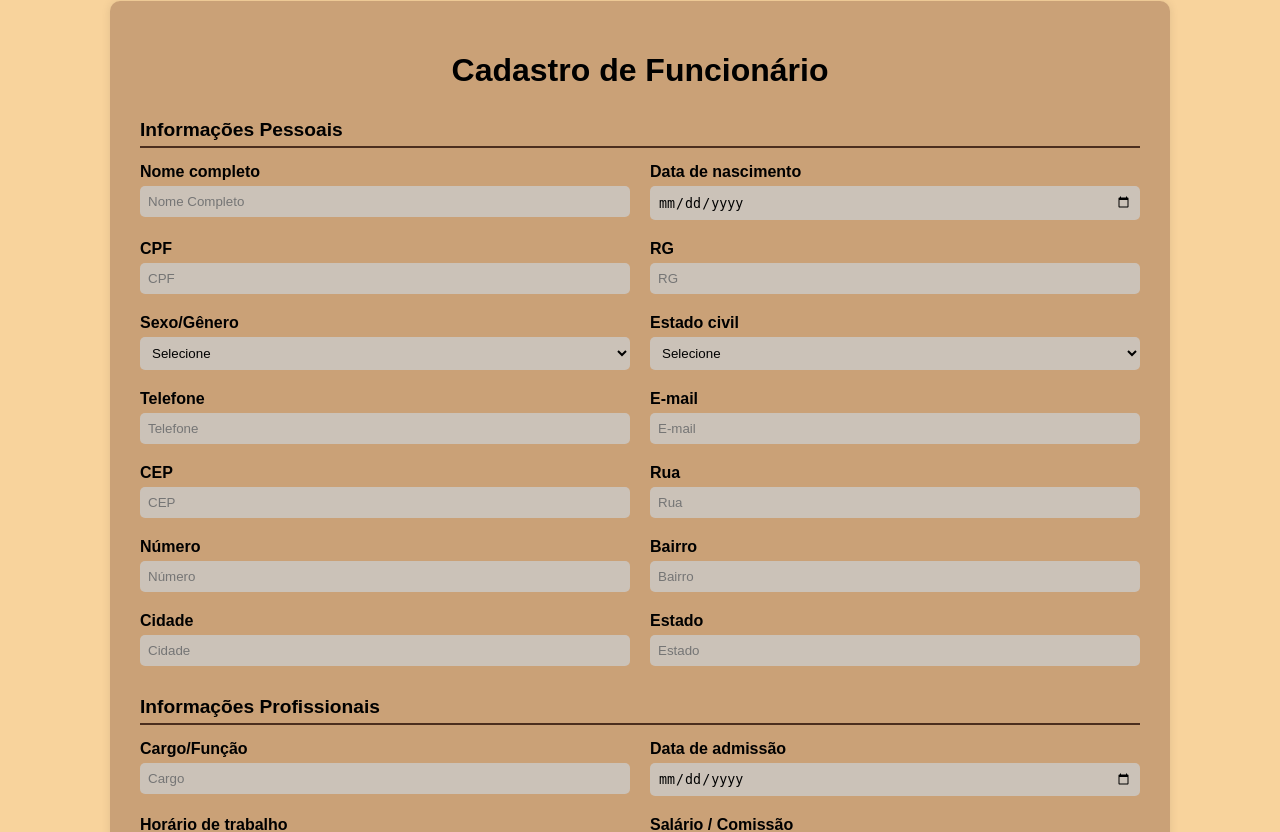
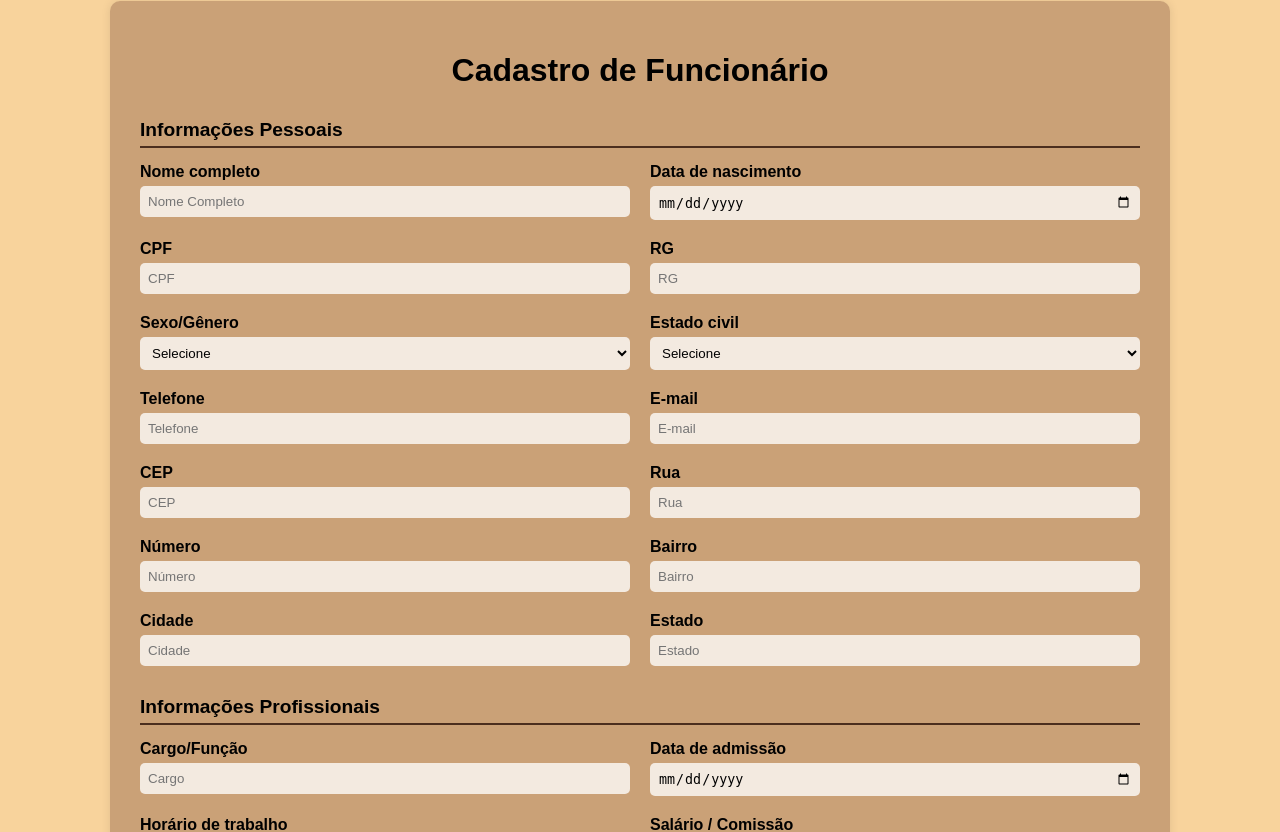
Before and after one commit to victoriafe-sa/Rainha_do_Ouro, a PHP site: page /html/funcionario_cadastro.html in a window 1280 px wide. Shown: the part 219-1051 px from the top of the page. Run offline with PHP 8.4, Linux system fonts and the light colour scheme.

Commit message:
Update funcionario_cadastro.css

```diff
--- a/css/funcionario_cadastro.css
+++ b/css/funcionario_cadastro.css
@@ -80,7 +80,7 @@ textarea {
 	border: 1px solid #ccc;
 	box-sizing: border-box;
 	box-shadow: 0 4px 8px rgba(75, 46, 30, 0.2), 0 2px 4px rgba(75, 46, 30, 0.1);
-	background-color: #ccccccc6;
+	background-color: #ffffffc6;
 }
 input[type="text"],
 input[type="date"],
```
